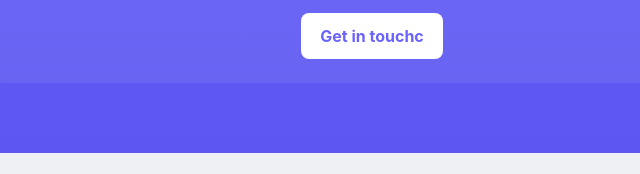
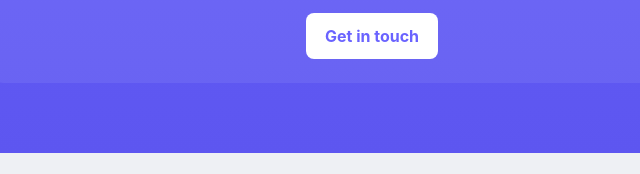
Before and after one commit to Olugbenga27/My-Project-Portfolio, a plain HTML site: page index.html in a window 1280 px wide. Shown: the part 2005-2179 px from the top of the page, 268-908 px from the left. Drawn offline with nearby package versions, Linux system fonts and the light colour scheme.

Commit message:
Updated HTML

```diff
--- a/index.html
+++ b/index.html
@@ -326,7 +326,7 @@
                 </div>
 
                 <div class="col-12 text-center">
-                  <button type="submit" class="btn btn-light-custom">Get in touchc</button>
+                  <button type="submit" class="btn btn-light-custom">Get in touch</button>
                 </div>
               </div>
             </form>
```
